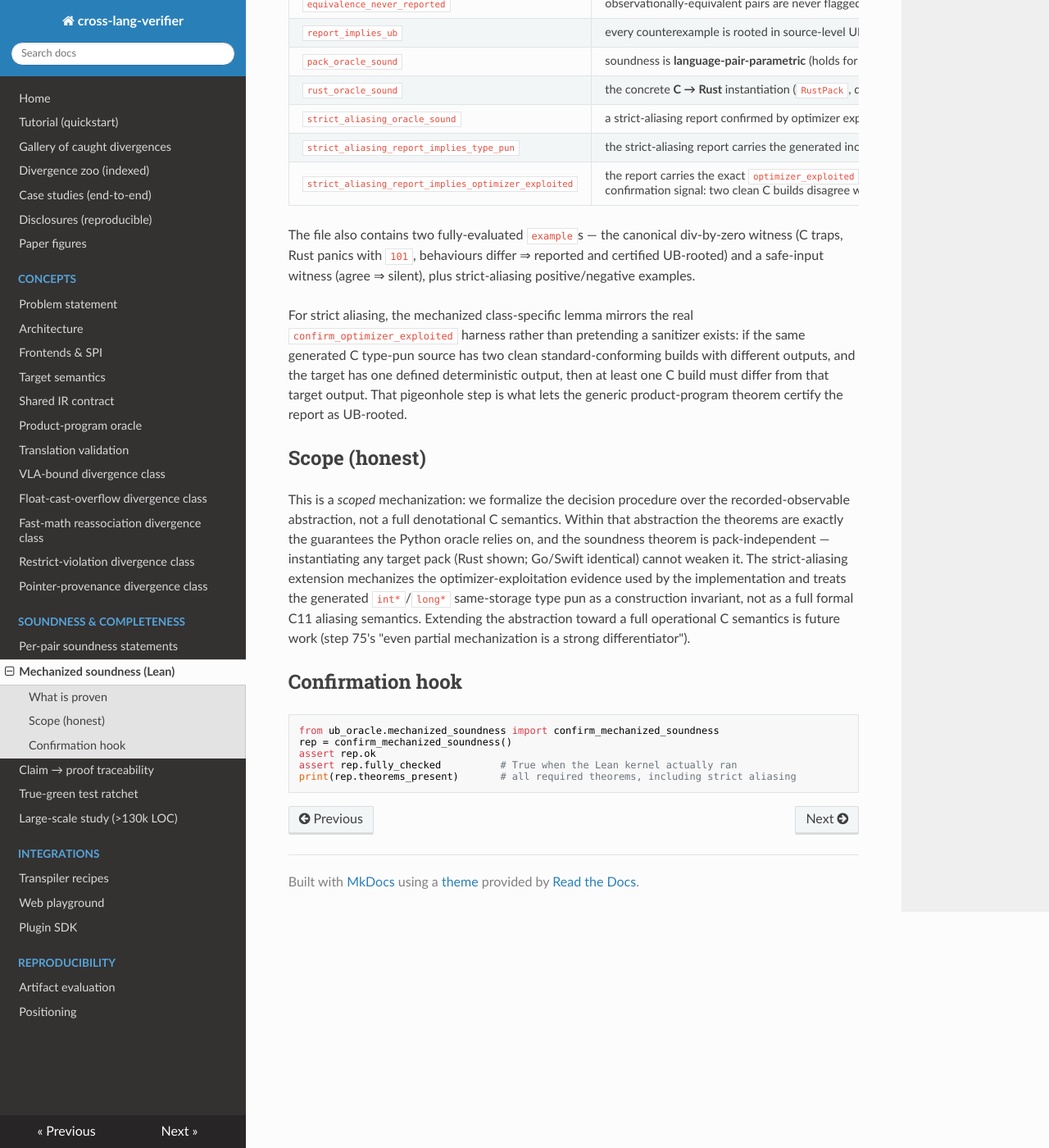
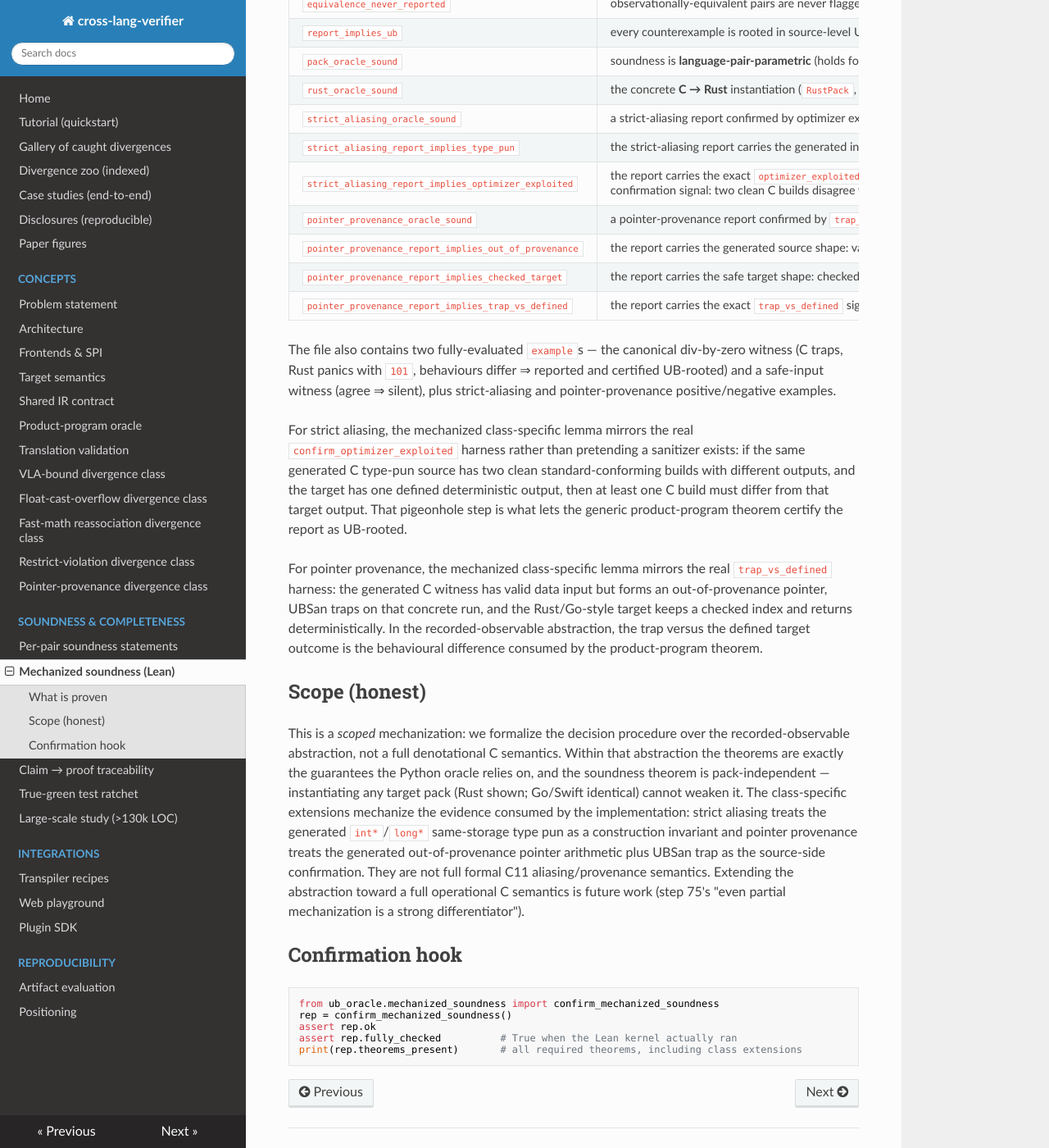
Before and after one commit to thehalleyyoung/cross-lang-verifier, an MkDocs documentation site: the page built from docs/MECHANIZED_SOUNDNESS.md, in a window 1280 px wide and 1400 px high, scrolled down 888 px. Shown: the whole window at 82% size. Built offline with MkDocs 1.6.1, drawn with Linux system fonts in a browser that asks for light colours; nearby versions of some CDN libraries.

Commit message:
Mechanize pointer provenance soundness
Co-authored-by: Copilot <223556219+Copilot@users.noreply.github.com>

````diff
--- a/docs/MECHANIZED_SOUNDNESS.md
+++ b/docs/MECHANIZED_SOUNDNESS.md
@@ -38,11 +38,15 @@ with the relational assertion `R = ¬(P ∧ T ∧ C)` and `productViolated = ¬R
 | `strict_aliasing_oracle_sound` | a strict-aliasing report confirmed by optimizer exploitation is a genuine UB-rooted divergence. |
 | `strict_aliasing_report_implies_type_pun` | the strict-aliasing report carries the generated incompatible-access/same-storage type-pun shape. |
 | `strict_aliasing_report_implies_optimizer_exploited` | the report carries the exact `optimizer_exploited` confirmation signal: two clean C builds disagree while the target is defined and deterministic. |
+| `pointer_provenance_oracle_sound` | a pointer-provenance report confirmed by `trap_vs_defined` is a genuine UB-rooted divergence. |
+| `pointer_provenance_report_implies_out_of_provenance` | the report carries the generated source shape: valid integer input, out-of-provenance pointer arithmetic. |
+| `pointer_provenance_report_implies_checked_target` | the report carries the safe target shape: checked index, defined result, deterministic run. |
+| `pointer_provenance_report_implies_trap_vs_defined` | the report carries the exact `trap_vs_defined` signal: source UBSan trap plus defined target outcome. |
 
 The file also contains two fully-evaluated `example`s — the canonical
 div-by-zero witness (C traps, Rust panics with `101`, behaviours differ ⇒
 reported and certified UB-rooted) and a safe-input witness (agree ⇒ silent),
-plus strict-aliasing positive/negative examples.
+plus strict-aliasing and pointer-provenance positive/negative examples.
 
 For strict aliasing, the mechanized class-specific lemma mirrors the real
 `confirm_optimizer_exploited` harness rather than pretending a sanitizer exists:
@@ -51,18 +55,27 @@ with different outputs, and the target has one defined deterministic output, the
 at least one C build must differ from that target output. That pigeonhole step is
 what lets the generic product-program theorem certify the report as UB-rooted.
 
+For pointer provenance, the mechanized class-specific lemma mirrors the real
+`trap_vs_defined` harness: the generated C witness has valid data input but
+forms an out-of-provenance pointer, UBSan traps on that concrete run, and the
+Rust/Go-style target keeps a checked index and returns deterministically. In the
+recorded-observable abstraction, the trap versus the defined target outcome is
+the behavioural difference consumed by the product-program theorem.
+
 ## Scope (honest)
 
 This is a *scoped* mechanization: we formalize the decision procedure over the
 recorded-observable abstraction, not a full denotational C semantics. Within
 that abstraction the theorems are exactly the guarantees the Python oracle
 relies on, and the soundness theorem is pack-independent — instantiating any
-target pack (Rust shown; Go/Swift identical) cannot weaken it. The strict-aliasing
-extension mechanizes the optimizer-exploitation evidence used by the implementation
-and treats the generated `int*`/`long*` same-storage type pun as a construction
-invariant, not as a full formal C11 aliasing semantics. Extending the abstraction
-toward a full operational C semantics is future work (step 75's "even partial
-mechanization is a strong differentiator").
+target pack (Rust shown; Go/Swift identical) cannot weaken it. The class-specific
+extensions mechanize the evidence consumed by the implementation: strict aliasing
+treats the generated `int*`/`long*` same-storage type pun as a construction
+invariant and pointer provenance treats the generated out-of-provenance pointer
+arithmetic plus UBSan trap as the source-side confirmation. They are not full
+formal C11 aliasing/provenance semantics. Extending the abstraction toward a full
+operational C semantics is future work (step 75's "even partial mechanization is
+a strong differentiator").
 
 ## Confirmation hook
 
@@ -71,5 +84,5 @@ from ub_oracle.mechanized_soundness import confirm_mechanized_soundness
 rep = confirm_mechanized_soundness()
 assert rep.ok
 assert rep.fully_checked          # True when the Lean kernel actually ran
-print(rep.theorems_present)       # all required theorems, including strict aliasing
+print(rep.theorems_present)       # all required theorems, including class extensions
 ```
````
Also changed, not shown: README.md (+3 -3 lines), docs/TRACEABILITY.md (+1 -1 lines), docs/pointer_provenance.md (+4 -0 lines), 7 other files.
